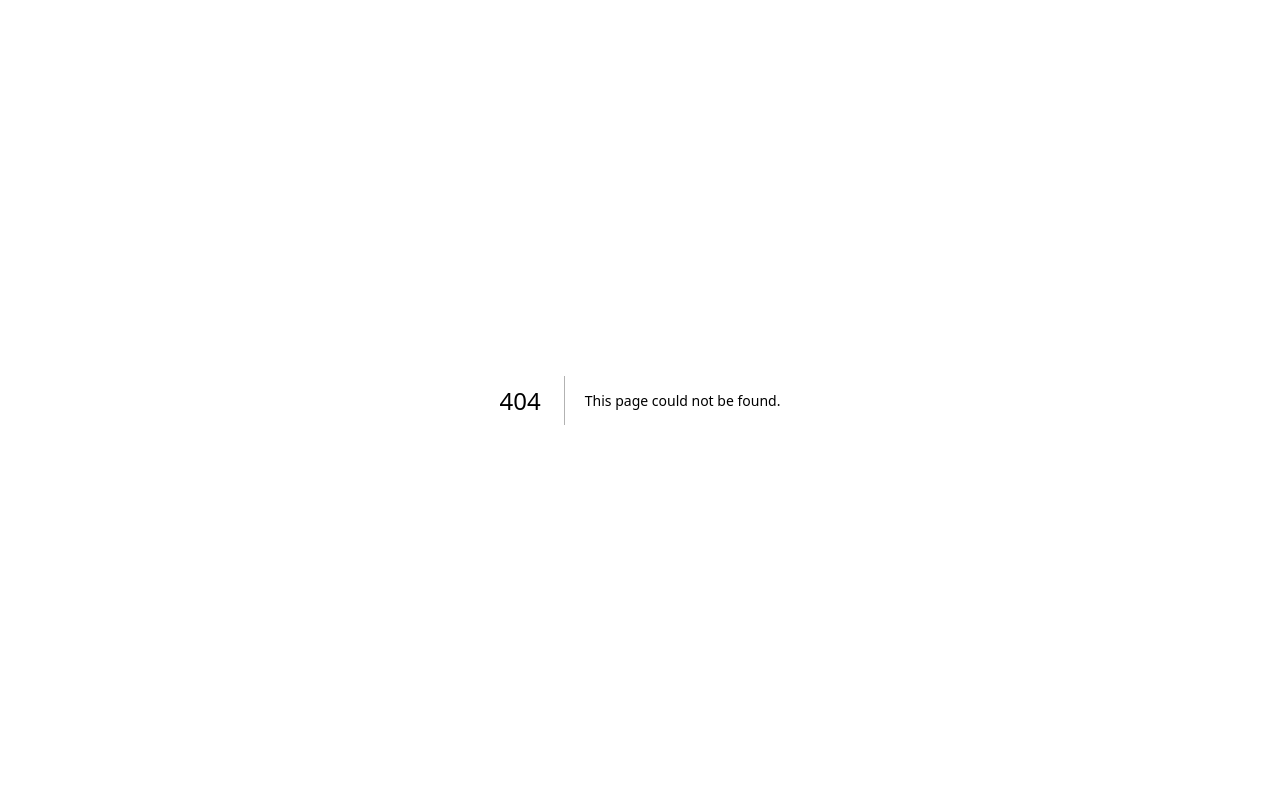
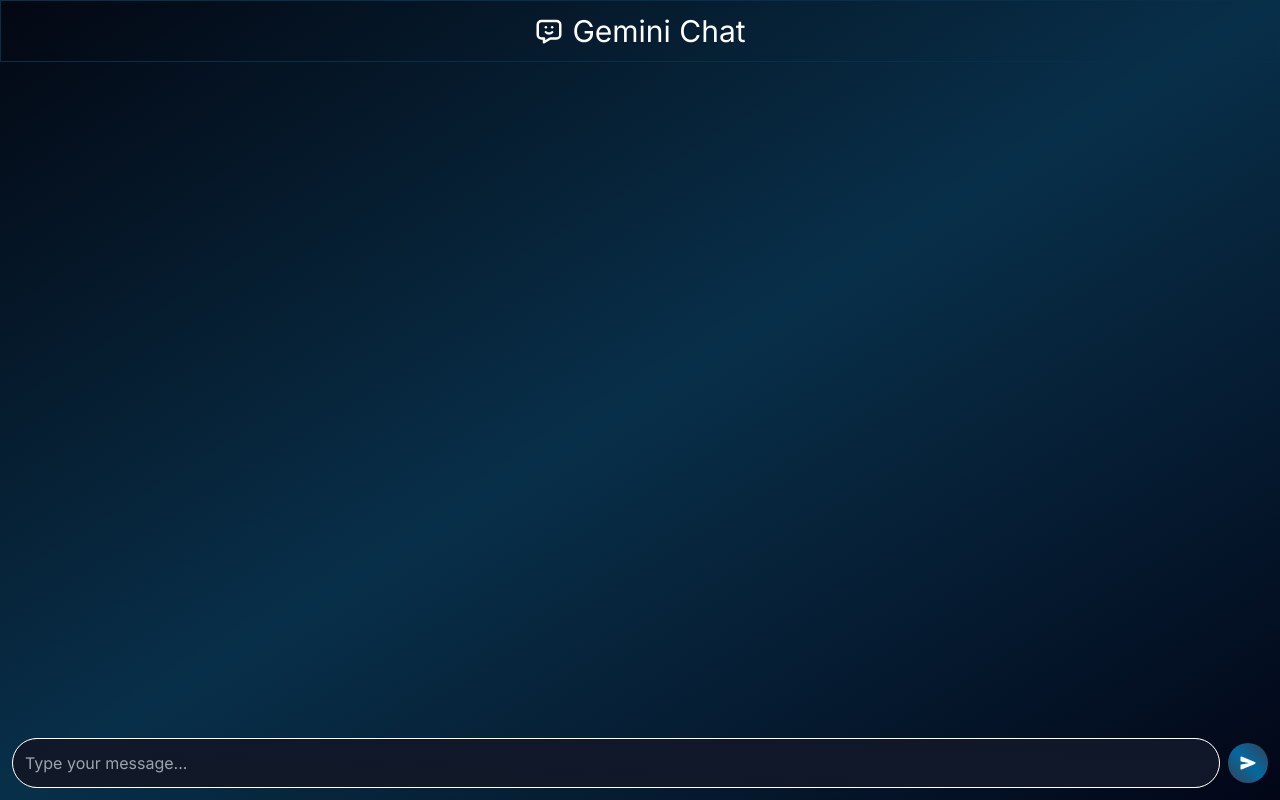
Before and after one commit to sarrahman-me/gemini-ai, a Next.js app: page /chat in a window 1280 px wide. Before the commit this address had no page. Built offline with nearby package versions, Linux system fonts and the light colour scheme.

Commit message:
:lipstick: membuat halaman chat

```diff
--- /dev/null
+++ b/app/chat/page.tsx
@@ -0,0 +1,26 @@
+import { TbMessageChatbot } from "react-icons/tb";
+import { IoSend } from "react-icons/io5";
+
+export default function Chat() {
+  return (
+    <main className="bg-gradient-to-tl from-slate-950 via-sky-950 to-gray-950 h-screen">
+      <header className="text-white justify-center flex items-center text-xl md:text-3xl space-x-2 p-3 border border-sky-950">
+        <TbMessageChatbot />
+        <h2>Gemini Chat</h2>
+      </header>
+
+      {/*  */}
+
+      <div className="fixed bottom-0 left-0 right-0 p-3 flex items-center">
+        <input
+          type="text"
+          placeholder="Type your message..."
+          className="flex-1 text-white p-2 md:p-3 bg-gradient-to-bl from-slate-900 to-gray-900 rounded-full border border-white focus:outline-none"
+        />
+        <button className="ml-2 p-3 bg-gradient-to-bl from-slate-700 via-sky-700 to-gray-700 rounded-full">
+          <IoSend className="text-white" />
+        </button>
+      </div>
+    </main>
+  );
+}
--- a/app/page.tsx
+++ b/app/page.tsx
@@ -3,7 +3,7 @@
 
 export default function Home() {
   return (
-    <main className="bg-gradient-to-tl from-sky-950 via-blue-950 to-indigo-950 h-screen">
+    <main className="bg-gradient-to-tl from-slate-950 via-sky-950 to-gray-950 h-screen">
       <div className="text-center py-10 pt-20">
         <h1 className="font-bold text-4xl md:text-8xl bg-gradient-to-r from-indigo-400 via-cyan-400 to-amber-400 inline-block text-transparent bg-clip-text">
           Gemini Pro
@@ -48,7 +48,7 @@
   description: string;
 }) => {
   return (
-    <div className="text-white border space-y-3 border-white bg-gradient-to-br from-sky-900 via-blue-900 to-indigo-900 w-full rounded-md p-2 hover:from-sky-800 hover:via-blue-800 hover:to-indigo-800 transition ease-linear cursor-pointer">
+    <div className="text-white border space-y-3 border-white bg-gradient-to-bl from-slate-900 to-gray-900 w-full rounded-md p-2 hover:via-sky-950 transition-colors ease-linear cursor-pointer">
       <div className="flex items-center space-x-2">
         <div className="text-2xl">{icon}</div>
         <h3 className="text-sm md:text-base">{title}</h3>
```
